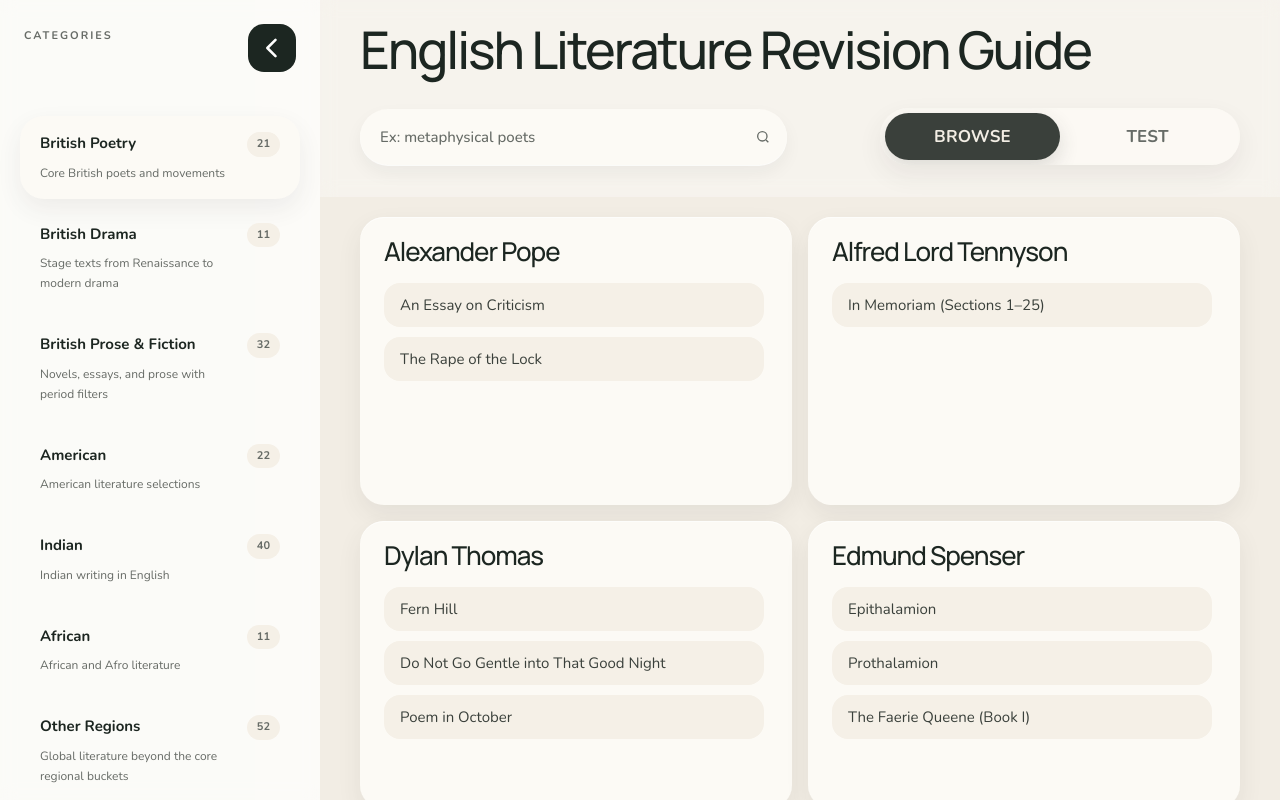
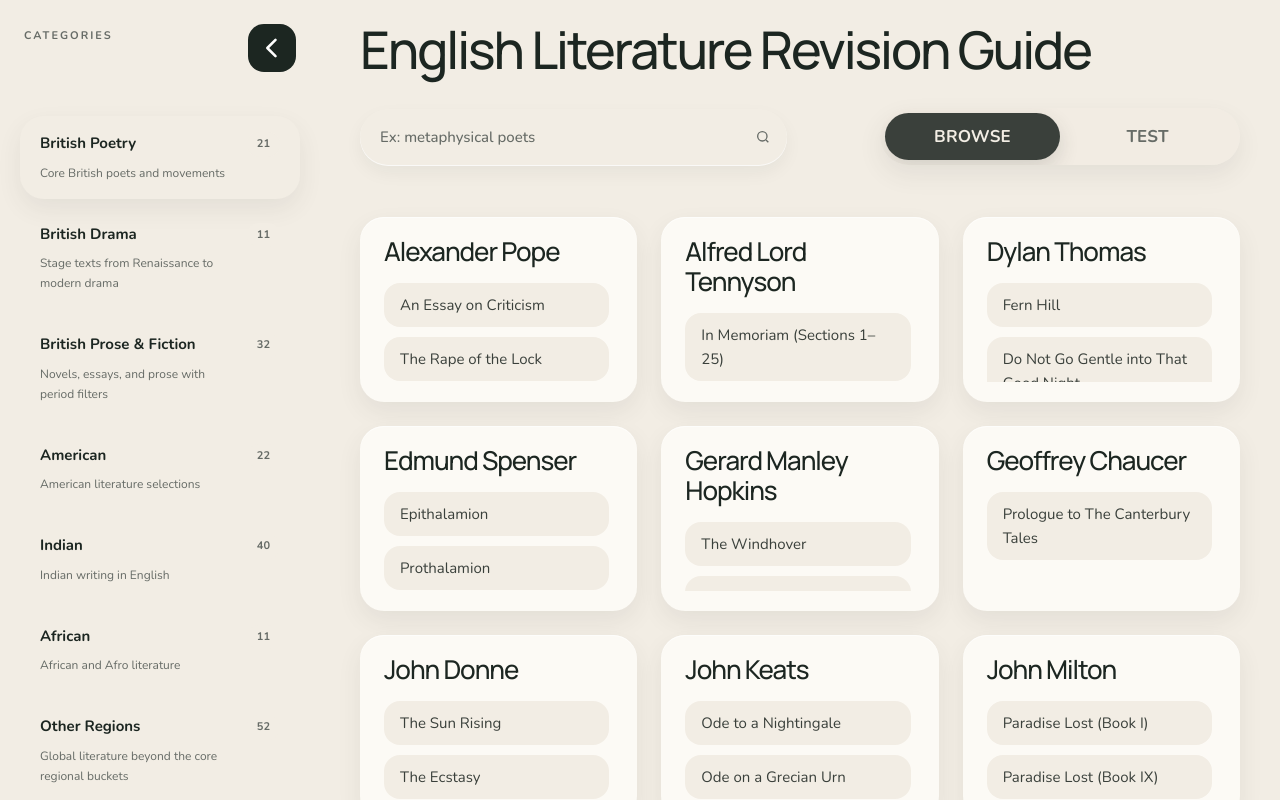
Before and after one commit to hereisramana/literature-portal, a Next.js app: page / in a window 1280 px wide. Built offline with nearby package versions, Linux system fonts and the light colour scheme.

Commit message:
layout update-3

```diff
--- a/app/globals.css
+++ b/app/globals.css
@@ -2,9 +2,9 @@
 
 :root {
   --color-bg-primary: #f2ede4;
-  --color-bg-surface: #fcfaf5;
-  --color-bg-raised: #f5f0e7;
-  --color-bg-inset: #ede6db;
+  --color-bg-surface: #f2ede4;
+  --color-bg-raised: #f2ede4;
+  --color-bg-inset: #f2ede4;
   --color-bg-accent-soft: #e8e4da;
 
   --color-text-primary: #3a403b;
@@ -33,10 +33,10 @@
   --text-heading-color: var(--color-text-strong);
   --text-on-accent: #f2ede4;
 
-  --card-bg: var(--color-bg-surface);
+  --card-bg: #fcfaf5;
   --card-shadow: var(--shadow-soft);
 
-  --input-bg: var(--color-bg-surface);
+  --input-bg: var(--color-bg-primary);
   --input-border: var(--color-border-subtle);
   --input-shadow: 0 1px 0 rgba(255, 255, 255, 0.78), 0 8px 18px rgba(28, 38, 33, 0.05);
 
@@ -59,8 +59,10 @@ html, body {
 body {
   margin: 0;
   background:
-    radial-gradient(circle at top left, rgba(191, 188, 180, 0.18), transparent 24%),
-    linear-gradient(180deg, #f7f2ea 0%, #f2ede4 100%);
+    radial-gradient(circle at 12% 18%, rgba(191, 188, 180, 0.08) 0 1px, transparent 1.2px),
+    radial-gradient(circle at 78% 32%, rgba(191, 188, 180, 0.06) 0 1px, transparent 1.2px),
+    linear-gradient(180deg, #f4efe7 0%, #f2ede4 100%);
+  background-size: 18px 18px, 22px 22px, auto;
   color: var(--text-body-color);
   font-family: var(--font-body), "Nunito", sans-serif;
   overflow: hidden;
@@ -103,8 +105,7 @@ p, button, input, li, span, a, select, option {
 }
 
 .subtle-surface {
-  background: rgba(252, 250, 245, 0.74);
-  backdrop-filter: blur(12px);
+  background: rgba(242, 237, 228, 0.9);
 }
 
 .scrollbar-thin {
--- a/app/page.js
+++ b/app/page.js
@@ -159,7 +159,7 @@ export default function Page() {
   return (
     <div className="flex h-screen overflow-hidden bg-[var(--color-bg-primary)]">
       <div
-        className={`hidden h-full bg-[rgba(255,255,255,0.42)] transition-[width] duration-300 lg:block ${
+        className={`hidden h-full bg-[var(--color-bg-primary)] transition-[width] duration-300 lg:block ${
           desktopSidebarCollapsed ? "w-[72px]" : "w-[320px]"
         }`}
       >
@@ -202,12 +202,12 @@ export default function Page() {
       )}
 
       <main className="flex min-w-0 flex-1 flex-col overflow-hidden">
-        <div className="bg-[rgba(255,255,255,0.34)] backdrop-blur-sm">
+        <div className="bg-[var(--color-bg-primary)]">
           <div className="shell-width px-4 pb-6 pt-5 md:px-8 md:pb-8 md:pt-6 lg:px-10">
           <div className="mb-8 flex items-start gap-4">
             <button
               aria-label="Open categories"
-              className="rounded-2xl p-2 text-[var(--text-heading-color)] transition hover:bg-[rgba(255,255,255,0.52)] lg:hidden"
+              className="rounded-2xl p-2 text-[var(--text-heading-color)] transition hover:bg-[var(--color-interaction-hover)] lg:hidden"
               onClick={() => setMobileMenuOpen(true)}
             >
               <svg
@@ -222,7 +222,7 @@ export default function Page() {
               </svg>
             </button>
             <div className="w-full text-center md:text-left">
-              <h1 className="text-[33px] leading-[1] md:text-[46px] lg:text-[52px]">
+              <h1 className="text-[33px] leading-[1] text-[var(--text-body-color)] md:text-[46px] lg:text-[52px]">
                 English Literature Revision Guide
               </h1>
             </div>
@@ -245,9 +245,7 @@ export default function Page() {
           <div className="shell-width px-4 py-4 md:px-8 md:py-5 lg:px-10">
           {filteredAuthors.length > 0 ? (
             <div
-              className={`grid grid-cols-1 gap-4 md:grid-cols-2 ${
-                desktopSidebarCollapsed ? "xl:grid-cols-3" : "2xl:grid-cols-3"
-              }`}
+              className="grid grid-cols-1 gap-6 md:grid-cols-2 xl:grid-cols-3"
             >
               {filteredAuthors.map((author, index) => (
                 <AuthorCard
@@ -270,7 +268,7 @@ export default function Page() {
           </div>
         </section>
 
-        <div className="safe-bottom bg-[rgba(255,255,255,0.82)] px-4 pt-3 backdrop-blur-md md:hidden">
+        <div className="safe-bottom bg-[var(--color-bg-primary)] px-4 pt-3 md:hidden">
           <ModeToggle mode={mode} setMode={setMode} />
         </div>
       </main>
--- a/components/layout/Sidebar.jsx
+++ b/components/layout/Sidebar.jsx
@@ -7,12 +7,12 @@ export default function Sidebar({
   onToggle,
 }) {
   return (
-    <aside className="flex h-full flex-col bg-[rgba(255,255,255,0.55)] backdrop-blur-sm">
+    <aside className="flex h-full flex-col bg-[var(--color-bg-primary)]">
       <div className={`flex items-start ${collapsed ? "justify-center px-3 py-6" : "justify-between px-6 py-6"}`}>
         {collapsed ? (
-          <button
-            aria-label="Open categories panel"
-            onClick={onToggle}
+            <button
+              aria-label="Open categories panel"
+              onClick={onToggle}
             className="mt-1 flex h-12 w-12 items-center justify-center rounded-2xl text-[var(--text-heading-color)] transition hover:bg-[var(--color-interaction-hover)]"
           >
             <svg
@@ -72,7 +72,7 @@ export default function Sidebar({
                   ${
                     isActive
                       ? "bg-[var(--color-bg-surface)] shadow-[var(--shadow-soft)]"
-                      : "bg-transparent hover:bg-[rgba(255,255,255,0.58)]"
+                      : "bg-transparent hover:bg-[var(--color-interaction-hover)]"
                   }
                 `}
               >
```
